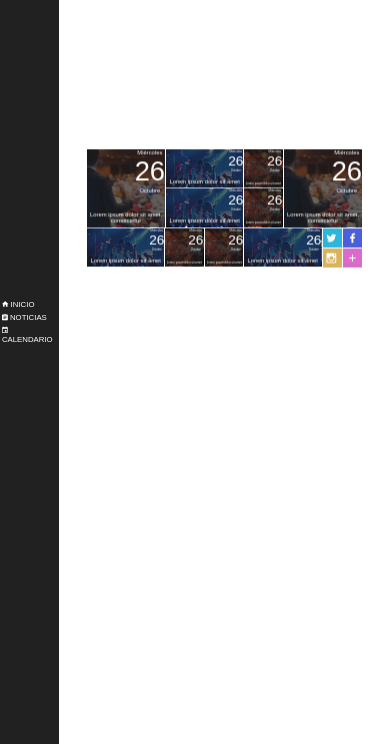
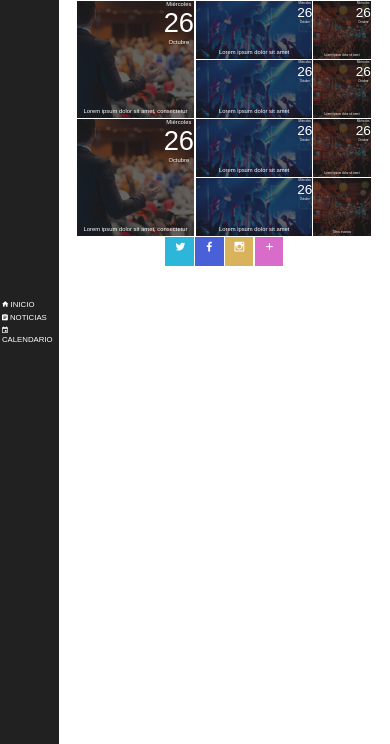
Before and after one commit to RolandoAndrade/enterateucab, a Django app: template templates/html/home.html in a window 390 px wide. Shown: the part 100-844 px from the top of the page. Run offline with Django 3.2, Linux system fonts and the light colour scheme; the template is opened without the code that fills it, so the values that code supplies are empty; some web fonts are replaced.

Commit message:
Antes de hacerlo por columnas

```diff
--- a/templates/css/home.css
+++ b/templates/css/home.css
@@ -24,8 +24,8 @@
 }
 .big.card
 {
-    width: calc(20vw - 0.15vw);
-    height: calc(10vw - 0.15vw);
+    width: calc(22vw - 0.15vw);
+    height: calc(11vw - 0.15vw);
     background: url("../img/evento3.jpg");
     background-position: center;
     background-repeat: no-repeat;
@@ -34,8 +34,8 @@
 
 .middle.card
 {
-    width: calc(10vw - 0.15vw);
-    height: calc(10vw - 0.15vw);
+    width: calc(11vw - 0.15vw);
+    height: calc(11vw - 0.15vw);
     background: url("../img/evento1.jpg");
     background-position: center;
     background-repeat: no-repeat;
@@ -44,16 +44,16 @@
 
 .small.card
 {
-    width: calc(5vw - 0.15vw);
-    height: calc(5vw - 0.15vw);
+    width: calc(5.5vw - 0.15vw);
+    height: calc(5.5vw - 0.15vw);
     font-size: 3vw;
     line-height: 5vw;
 }
 
 .big.card.squared
 {
-    width: 20vw;
-    height: 20vw;
+    width: 22vw;
+    height: 22vw;
     background: url("../img/evento2.jpg");
     background-position: center;
     background-repeat: no-repeat;
@@ -185,10 +185,6 @@
 
     position: absolute;
     left: 15%;
-    top: calc(50% + 25px);
-    transform: translate(0,-50%);
-    bottom: 0;
-    right: 0;
     text-align: center;
 }
 
@@ -216,6 +212,16 @@
     display: block;
 }
 
+.minline
+{
+    display: inline-block;
+}
+
+.minblock
+{
+    display: block;
+}
+
 header
 {
     background: #212121;
@@ -227,7 +233,7 @@
 .mini-container
 {
     display: inline-block;
-    width: calc(10vw + 0.3vw);
+    width: calc(11vw + 0.3vw);
     vertical-align: top;
 }
 .title-event-card.big
@@ -304,7 +310,48 @@
     background: #2d2d2d;
 }
 
-@media (max-width: 1000px)
+.resizable
 {
+    display: inline-block;
+}
 
- }
+@media (max-width: 1000px) {
+
+    .big.card {
+        width: calc(30vw - 0.15vw);
+        height: calc(15vw - 0.15vw);
+    }
+
+    .middle.card {
+        width: calc(15vw - 0.15vw);
+        height: calc(15vw - 0.15vw);
+    }
+
+    .small.card {
+        width: calc(7.5vw - 0.15vw);
+        height: calc(7.5vw - 0.15vw);
+        font-size: 3vw;
+        line-height: 5vw;
+    }
+
+    .big.card.squared {
+        width: 30vw;
+        height: 30vw;
+    }
+
+    .minline
+    {
+        display: block;
+    }
+
+    .minblock
+    {
+        display: inline-block;
+    }
+    .mini-container
+    {
+        display: inline-block;
+        width: auto;
+        vertical-align: top;
+    }
+}
--- a/templates/html/home.html
+++ b/templates/html/home.html
@@ -154,7 +154,28 @@
 
         </div>
         </div>
-        <div class="card-margin inline">
+        <div class="resizable">
+            <div class="card-margin minline">
+                <div class="big card">
+                    <div class="alpha">
+                        <div class="date-card">
+                            <div class="text-day middle">
+                                Miércoles
+                            </div>
+                            <div class="number-day middle">
+                                26
+                            </div>
+                            <div class="text-day middle">
+                                Octubre
+                            </div>
+                        </div>
+                        <div class="title-event-card big">
+                            Lorem ipsum dolor sit amet
+                        </div>
+                    </div>
+                </div>
+            </div>
+            <div class="card-margin minline">
                 <div class="big card">
                     <div class="alpha">
                         <div class="date-card">
@@ -174,7 +195,9 @@
                     </div>
             </div>
             </div>
-        <div class="card-margin inline">
+        </div>
+        <div class="resizable">
+            <div class="card-margin minline">
                 <div class="middle card">
                 <div class="alpha">
                     <div class="date-card">
@@ -194,46 +217,16 @@
                 </div>
     </div>
             </div>
-        <div class="card-margin inline">
+            <div class="card-margin minline">
                 <div class="middle card">
                 <div class="alpha">
-                    <div class="date-card">
-                        <div class="text-day middle">
-                            Miércoles
-                        </div>
-                        <div class="number-day middle">
-                            26
-                        </div>
-                        <div class="text-day middle">
-                            Octubre
-                        </div>
-                    </div>
                     <div class="title-event-card middle">
-                        Lorem ipsum dolor sit amet
+                        Otros eventos
                     </div>
                 </div>
     </div>
             </div>
-        <div class="card-margin inline">
-                <div class="big card">
-                    <div class="alpha">
-                        <div class="date-card">
-                            <div class="text-day middle">
-                                Miércoles
-                            </div>
-                            <div class="number-day middle">
-                                26
-                            </div>
-                            <div class="text-day middle">
-                                Octubre
-                            </div>
-                        </div>
-                        <div class="title-event-card big">
-                            Lorem ipsum dolor sit amet
-                        </div>
-                    </div>
-            </div>
-            </div>
+        </div>
         <div class="mini-container">
             <div class="card-margin inline">
                 <div class="small card twitter">
```
